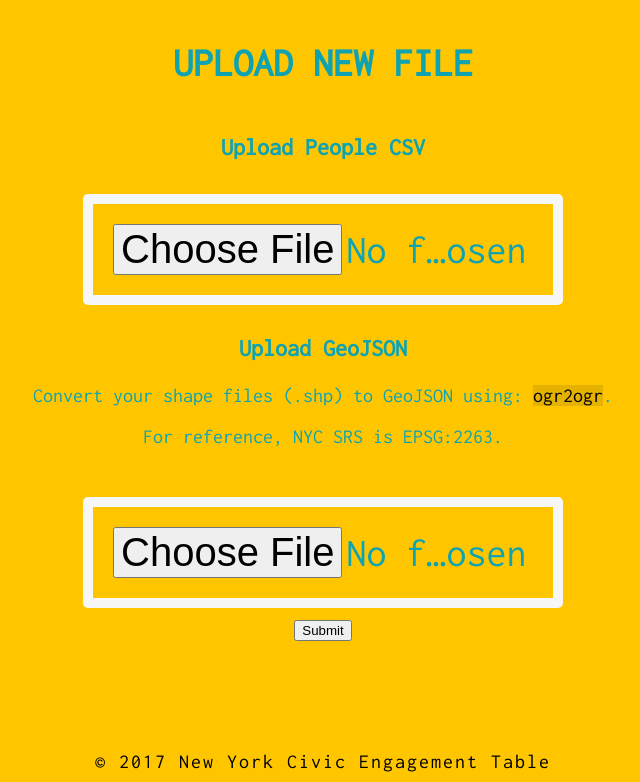
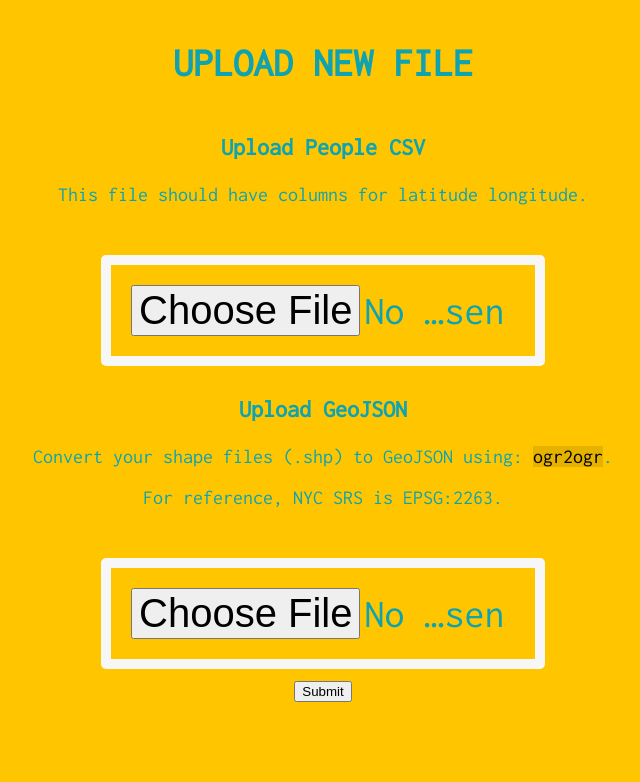
Before and after one commit to nycivicengagementtable/spatial_join, a Flask app: page / in a window 1280 px wide. Shown: the part 149-931 px from the top of the page, without its empty margins (317-957 px from the left). Run offline with Flask 2, Linux system fonts and the light colour scheme.

Commit message:
add instructions around what the people CSV should contain

```diff
--- a/templates/index.html
+++ b/templates/index.html
@@ -19,6 +19,7 @@
             <form method="post" enctype="multipart/form-data" class="upload-form">
                 <div class="people">
                     <label class="bolded" for="people-select">Upload People CSV</label>
+                    <p>This file should have columns for latitude longitude.</p>
                     <input type="file" id="people-select" name="people" class="people-select" accept=".csv">
                 </div>
                 <div class="shapes">
```
